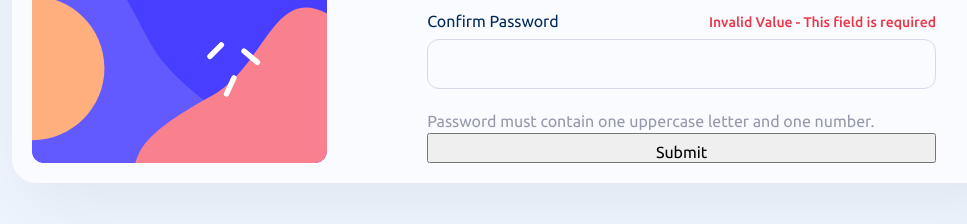
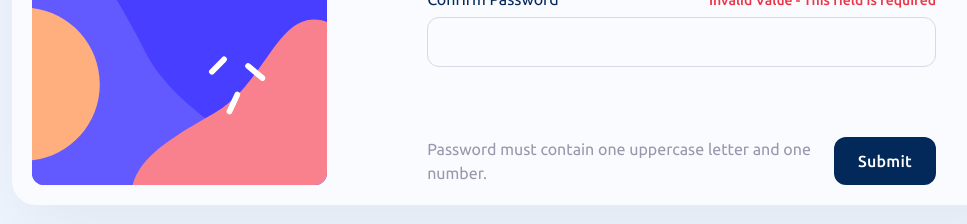
Before and after one commit to EmrahIso/Sign-up-Form, a website: page index.html in a window 1280 px wide. Shown: the part 540-764 px from the top of the page, without its empty margins (116-1083 px from the left). Drawn offline with nearby package versions, Linux system fonts and the light colour scheme; files that its build step writes are made by us from their sources.

Commit message:
Styles for buttons

```diff
--- a/src/scss/components/_button.scss
+++ b/src/scss/components/_button.scss
@@ -1 +1,35 @@
 @use "../utilities";
+
+.button {
+    font-family: utilities.$medium-font;
+    letter-spacing: 0.25px;
+
+    color: utilities.$white;
+    background-color: utilities.$color-marine-blue;
+
+    border: none;
+    border-radius: utilities.toRem(12);
+
+    height: auto;
+    width: auto;
+    padding: utilities.toRem(12) utilities.toRem(24);
+    cursor: pointer;
+
+    transition: all .15s;
+
+    &:hover {
+        background-color: utilities.$purplish-blue;
+    }
+
+    &:active {
+        background-color: utilities.$color-marine-blue-dark;
+    }
+
+    &__cont {
+        display: flex;
+        justify-content: space-between;
+        align-items: center;
+        gap: utilities.toRem(20);
+        margin-top: utilities.toRem(50);
+    }
+}
```
